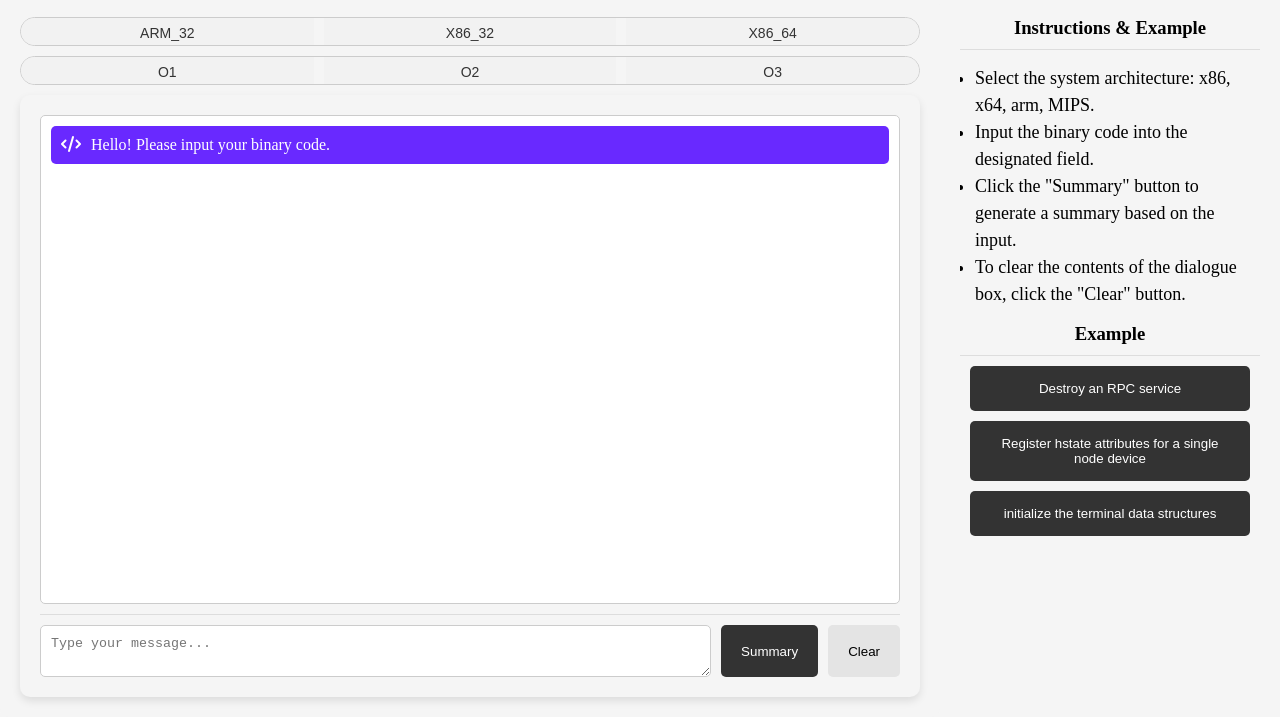
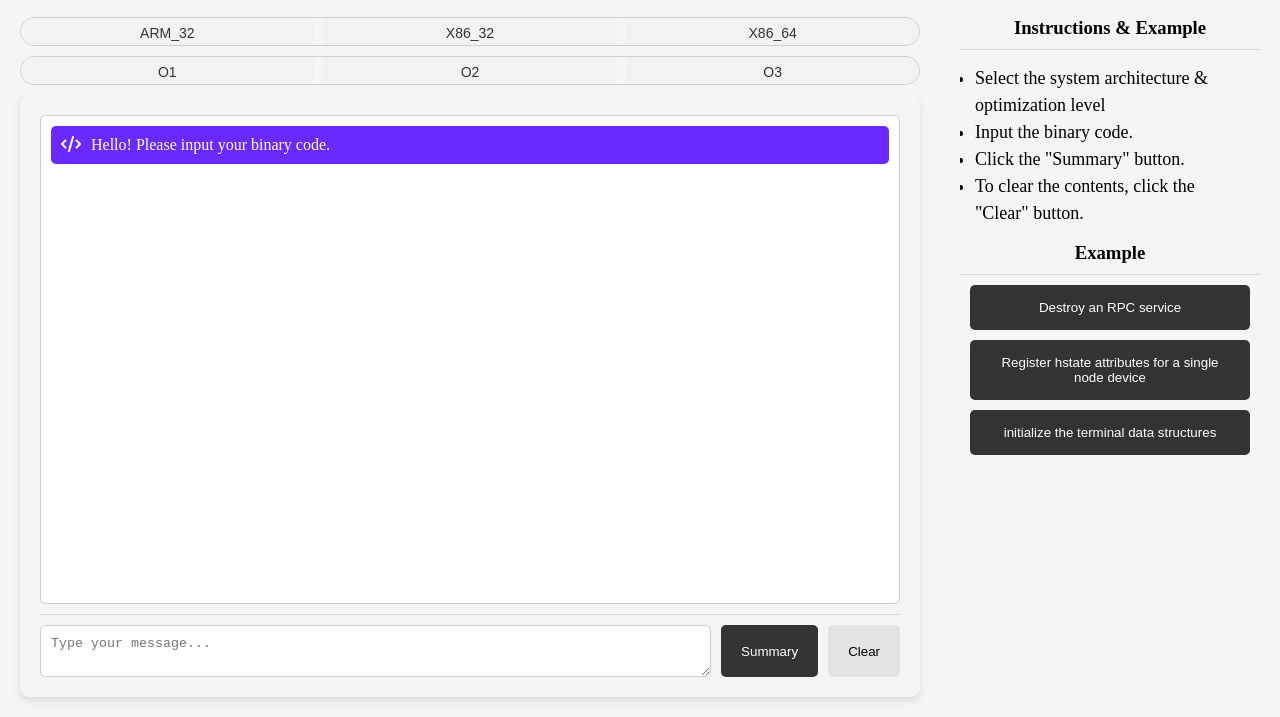
Before and after one commit to Jamrot/bcs, a plain HTML site: page usage.html in a window 1280 px wide. Shown: the part 83-800 px from the top of the page. Drawn offline with Linux system fonts and the light colour scheme; files whose address does not match are found by name.

Commit message:
20230730

```diff
--- a/usage.html
+++ b/usage.html
@@ -56,10 +56,10 @@
                 <h3>Instructions & Example</h3>
                 <div id="usage-instructions">
                     <ul>
-                        <li>Select the system architecture: x86, x64, arm, MIPS.</li>
-                        <li>Input the binary code into the designated field.</li>
-                        <li>Click the "Summary" button to generate a summary based on the input.</li>
-                        <li>To clear the contents of the dialogue box, click the "Clear" button.</li>
+                        <li>Select the system architecture & optimization level</li>
+                        <li>Input the binary code.</li>
+                        <li>Click the "Summary" button.</li>
+                        <li>To clear the contents, click the "Clear" button.</li>
                     </ul>
                 </div>
 
```
